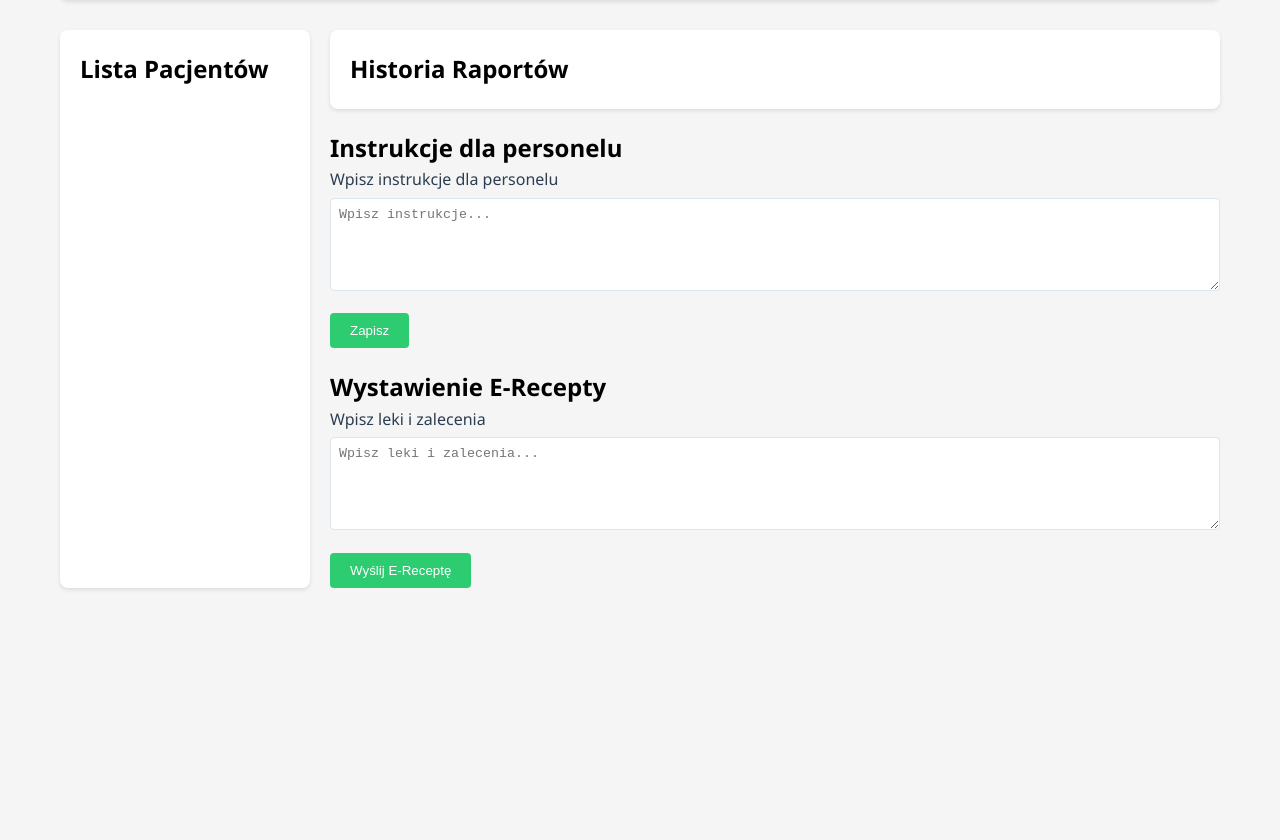
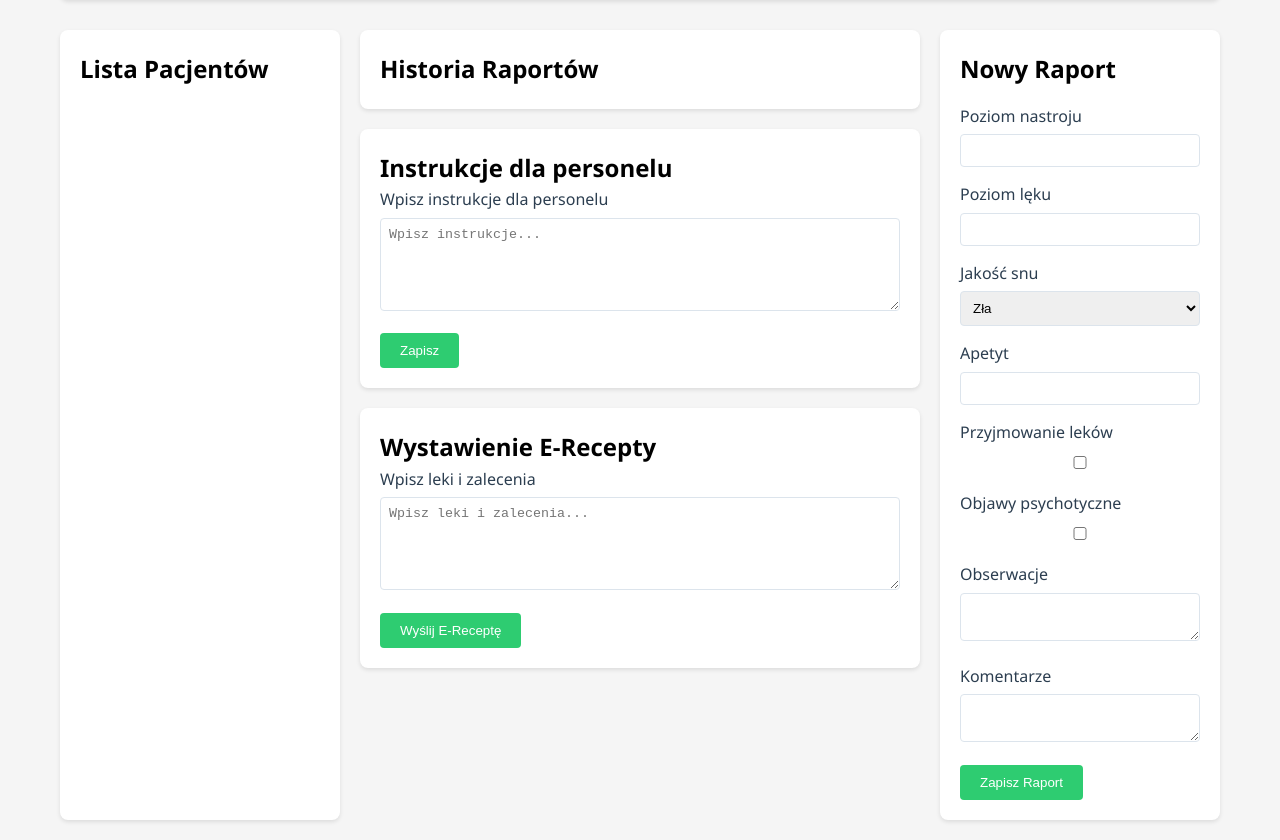
Before and after one commit to majaszturmaj/health_center_mngmt, a Flask app: page /doctor in a window 1280 px wide. Shown: the part 111-951 px from the top of the page. Before the commit the page ends 800 px from the top, so only its background shows below. Run offline with Flask 3, Linux system fonts and the light colour scheme; the visitor is signed in with stand-in values (Sample User, id 1); data that the repository does not hold is empty.

Commit message:
Doctor layout repaired

```diff
--- a/app.py
+++ b/app.py
@@ -83,6 +83,35 @@ def get_patient_reports0(patient_id):
         'behavioral_observations': r.behavioral_observations,
         'comments': r.comments
     } for r in reports])
+
+@app.route('/doctor/add-report', methods=['POST'])
+def add_report_doctor():
+    if session.get('role') != 'doctor':
+        return jsonify({'success': False, 'error': 'Unauthorized'}), 403
+
+    try:
+        # Parse form data
+        data = request.form
+        new_report = Report(
+            patient_id=data['patient_id'],
+            nurse_id=session.get('user_id'),
+            report_date=datetime.now(),
+            mood_level=int(data['mood_level']),
+            anxiety_level=int(data['anxiety_level']),
+            sleep_quality=data['sleep_quality'],
+            appetite_level=int(data['appetite_level']),
+            medication_adherence=bool(int(data['medication_adherence'])),
+            psychotic_symptoms=bool(int(data['psychotic_symptoms'])),
+            behavioral_observations=data.get('behavioral_observations', ''),
+            comments=data.get('comments', '')
+        )
+        db.session.add(new_report)
+        db.session.commit()
+        return jsonify({'success': True, 'message': 'Raport został pomyślnie dodany'})
+    except Exception as e:
+        db.session.rollback()
+        return jsonify({'success': False, 'error': str(e)}), 500
+
 
 @app.route('/nurse')
 def nurse_page():
--- a/templates/doctor.html
+++ b/templates/doctor.html
@@ -44,17 +44,19 @@
     text-decoration: none;
 }
 
-        .main-content {
+/* Układ głównego kontenera */
+.content-area {
     display: grid;
-            grid-template-columns: 250px 1fr;
+    grid-template-columns: 1fr 2fr 1fr; /* Trzy kolumny: 1 (lista pacjentów), 2 (raporty, instrukcje, erecepta), 3 (nowy raport) */
     gap: 20px;
 }
 
+/* Kolumna 1: Lista Pacjentów */
 .patients-list {
     background: white;
     padding: 20px;
     border-radius: 8px;
-            box-shadow: 0 2px 4px rgba(0,0,0,0.1);
+    box-shadow: 0 2px 4px rgba(0, 0, 0, 0.1);
 }
 
 .patient-item {
@@ -75,36 +77,85 @@
     color: white;
 }
 
-        .content-area {
-            display: grid;
-            grid-template-columns: 1fr;
+/* Kolumna 2: Historia raportów, instrukcje, erecepta */
+.center-column {
+    display: flex;
+    flex-direction: column;
     gap: 20px;
 }
 
+/* Historia raportów */
 .reports-list {
     background: white;
     padding: 20px;
     border-radius: 8px;
-            box-shadow: 0 2px 4px rgba(0,0,0,0.1);
+    box-shadow: 0 2px 4px rgba(0, 0, 0, 0.1);
 }
 
-        .report-card {
-            background: #f8f9fa;
-            padding: 15px;
-            margin-bottom: 10px;
+/* Instrukcje */
+.instructions-section {
+    background: white;
+    padding: 20px;
+    border-radius: 8px;
+    box-shadow: 0 2px 4px rgba(0, 0, 0, 0.1);
+}
+
+/* E-Recepta */
+.prescription {
+    background: white;
+    padding: 20px;
+    border-radius: 8px;
+    box-shadow: 0 2px 4px rgba(0, 0, 0, 0.1);
+}
+
+/* Kolumna 3: Nowy Raport */
+.new-report-form {
+    background: white;
+    padding: 20px;
+    border-radius: 8px;
+    box-shadow: 0 2px 4px rgba(0, 0, 0, 0.1);
+    max-height: 800px;
+    overflow-y: auto;
+}
+
+.new-report-form h2 {
+    margin-bottom: 15px;
+}
+
+.new-report-form .form-group {
+    margin-bottom: 15px;
+}
+
+.new-report-form .form-group label {
+    display: block;
+    margin-bottom: 5px;
+    color: #2c3e50;
+}
+
+.new-report-form .form-group input,
+.new-report-form .form-group select,
+.new-report-form .form-group textarea {
+    width: 100%;
+    padding: 8px;
+    border: 1px solid #dce4ec;
+    border-radius: 4px;
+}
+
+.new-report-form .submit-btn {
+    padding: 10px 20px;
+    background-color: #2ecc71;
+    color: white;
+    border: none;
     border-radius: 4px;
     cursor: pointer;
+    transition: background-color 0.2s;
 }
 
-        .report-details {
-            display: none; /* Hide details initially */
-            margin-top: 10px;
-            padding: 10px;
-            border: 1px solid #dce4ec;
-            border-radius: 4px;
-            background: #e9ecef;
+.new-report-form .submit-btn:hover {
+    background-color: #27ae60;
 }
 
+/* Formularz - Instrukcje i E-Recepta */
 .form-group {
     margin-bottom: 15px;
 }
@@ -115,6 +166,8 @@
     color: #2c3e50;
 }
 
+.form-group input,
+.form-group select,
 .form-group textarea {
     width: 100%;
     padding: 8px;
@@ -145,7 +218,8 @@
             <a href="{{ url_for('logout') }}" class="logout-btn">Wyloguj się</a>
         </header>
 
-        <div class="main-content">
+        <div class="content-area">
+            <!-- Kolumna 1: Lista Pacjentów -->
             <div class="patients-list">
                 <h2>Lista Pacjentów</h2>
                 <div id="patient-list">
@@ -153,7 +227,9 @@
                 </div>
             </div>
 
-            <div class="content-area">
+            <!-- Kolumna 2: Historia raportów, instrukcje i e-recepta -->
+            <div class="center-column">
+                <!-- Historia raportów -->
                 <div class="reports-list">
                     <h2>Historia Raportów</h2>
                     <div id="report-list">
@@ -185,6 +260,50 @@
                         <button type="submit" class="submit-btn">Wyślij E-Receptę</button>
                     </form>
                 </div>
+            </div>
+
+            <!-- Kolumna 3: Nowy Raport -->
+            <div class="new-report-form">
+                <h2>Nowy Raport</h2>
+                <form id="report-form">
+                    <div class="form-group">
+                        <label for="mood_level">Poziom nastroju</label>
+                        <input type="number" id="mood_level" name="mood_level" class="form-control" min="1" max="10" required>
+                    </div>
+                    <div class="form-group">
+                        <label for="anxiety_level">Poziom lęku</label>
+                        <input type="number" id="anxiety_level" name="anxiety_level" class="form-control" min="1" max="10" required>
+                    </div>
+                    <div class="form-group">
+                        <label for="sleep_quality">Jakość snu</label>
+                        <select id="sleep_quality" name="sleep_quality" class="form-control" required>
+                            <option value="bad">Zła</option>
+                            <option value="average">Średnia</option>
+                            <option value="good">Dobra</option>
+                        </select>
+                    </div>
+                    <div class="form-group">
+                        <label for="appetite_level">Apetyt</label>
+                        <input type="number" id="appetite_level" name="appetite_level" class="form-control" min="1" max="10" required>
+                    </div>
+                    <div class="form-group">
+                        <label for="medication_adherence">Przyjmowanie leków</label>
+                        <input type="checkbox" id="medication_adherence" name="medication_adherence">
+                    </div>
+                    <div class="form-group">
+                        <label for="psychotic_symptoms">Objawy psychotyczne</label>
+                        <input type="checkbox" id="psychotic_symptoms" name="psychotic_symptoms">
+                    </div>
+                    <div class="form-group">
+                        <label for="behavioral_observations">Obserwacje</label>
+                        <textarea id="behavioral_observations" name="behavioral_observations" class="form-control"></textarea>
+                    </div>
+                    <div class="form-group">
+                        <label for="comments">Komentarze</label>
+                        <textarea id="comments" name="comments" class="form-control"></textarea>
+                    </div>
+                    <button type="submit" class="submit-btn">Zapisz Raport</button>
+                </form>
             </div>
         </div>
     </div>
@@ -368,6 +487,39 @@ function enableEditing() {
 }
 
 
+document.getElementById('report-form').addEventListener('submit', async function(event) {
+        event.preventDefault();
+
+        const patientId = selectedPatientId;
+        if (!patientId) {
+            alert('Proszę wybrać pacjenta przed dodaniem raportu');
+            return;
+        }
+
+        const formData = new FormData(this);
+        formData.append('patient_id', patientId);
+        formData.set('medication_adherence', this.medication_adherence.checked ? '1' : '0');
+        formData.set('psychotic_symptoms', this.psychotic_symptoms.checked ? '1' : '0');
+
+        try {
+            const response = await fetch('/doctor/add-report', {
+                method: 'POST',
+                body: formData
+            });
+
+            const result = await response.json();
+            if (result.success) {
+                alert('Raport został dodany pomyślnie!');
+                this.reset(); // Reset the form
+                loadReports(patientId); // Refresh the report list
+            } else {
+                alert('Błąd: ' + result.error || 'Nie udało się dodać raportu');
+            }
+        } catch (error) {
+            console.error('Error:', error);
+            alert('Wystąpił błąd podczas dodawania raportu');
+        }
+    });
 
         document.addEventListener('DOMContentLoaded', loadPatients);
     </script>
```
Also changed, not shown: other parts of templates/doctor.html (+23 -4 lines). Lines whose indentation alone changed are shown as unchanged.
